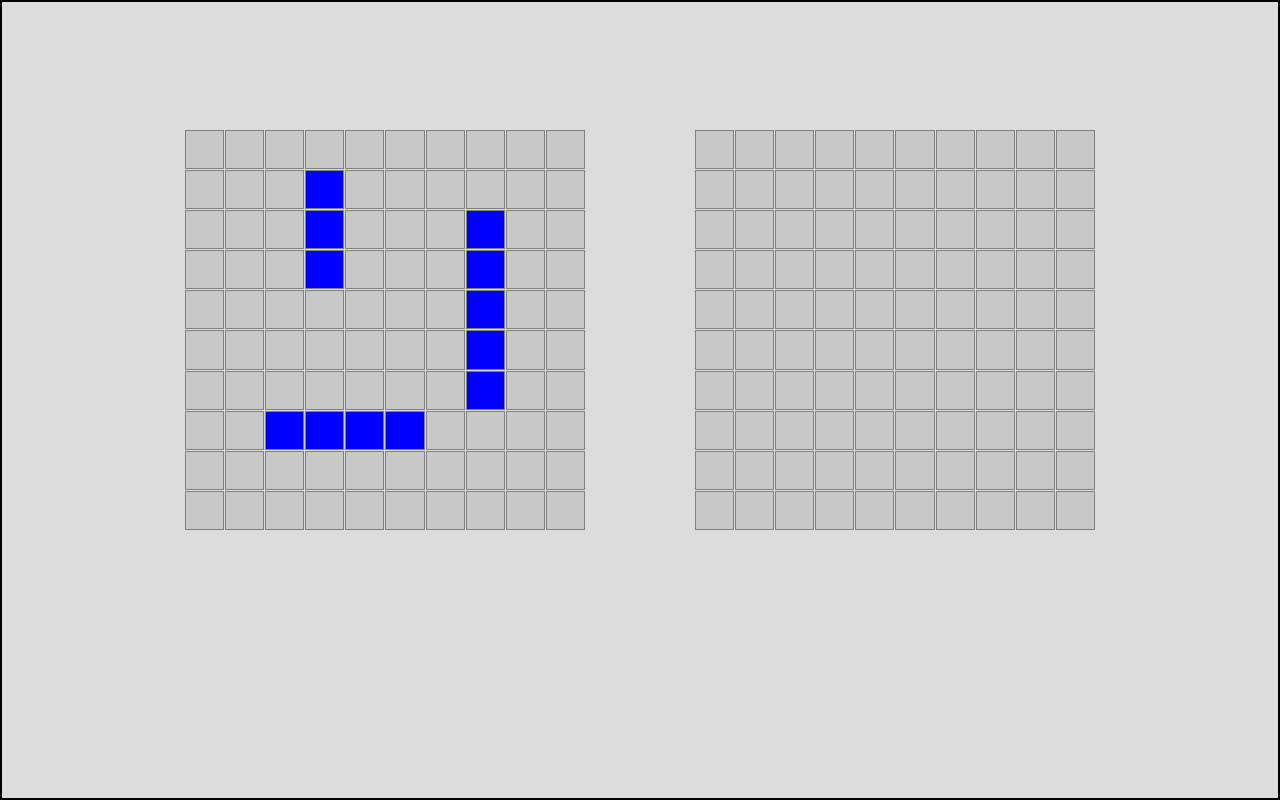
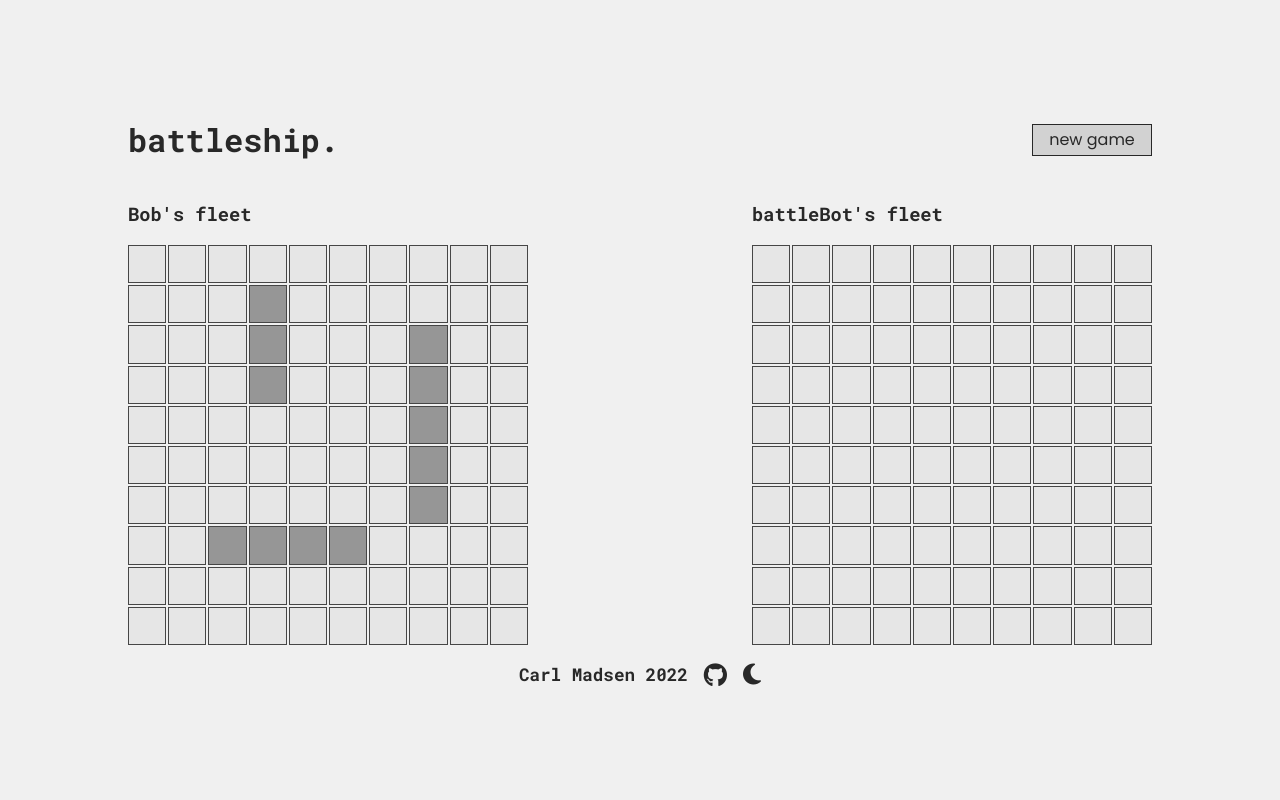
Before and after one commit to elsaepo/odin-battleship, a website built with webpack: page dist/index.html in a window 1280 px wide. Built offline with nearby package versions, Linux system fonts and the light colour scheme.

Commit message:
style boards and structure ui

```diff
--- a/src/index.js
+++ b/src/index.js
@@ -1,5 +1,5 @@
 import './style.css';
-import './modules/domController'
+import './modules/dom/domController'
 
 // import Icon from './icon.png';
 // const myIcon = new Image();
--- a/src/modules/domController.js
+++ b/src/modules/dom/domController.js
@@ -1,20 +1,41 @@
-import Game from './game';
+import Game from '../game';
+import createHeaderBox from './header';
+import createFooterBox from './footer';
 
 const app = document.createElement('div');
 app.id = 'app';
 document.body.appendChild(app);
+const header = createHeaderBox();
+const footer = createFooterBox();
+const gameContainer = document.createElement('div');
+gameContainer.id = 'game-container';
+app.appendChild(header);
+app.appendChild(gameContainer);
+app.appendChild(footer);
 
+//
+//new game creation goes here-ish
+//
 const game = Game();
 game.newGame('Bob', false);
 game.testGame();
-let player1Board = drawBoard(1);
-let player2Board = drawBoard(2);
 
+const player1BoardContainer = drawBoardContainer(game.player1);
+const player2BoardContainer = drawBoardContainer(game.player2);
+gameContainer.append(player1BoardContainer, player2BoardContainer);
 
-app.append(player1Board, player2Board);
+populateBoard(game.player1, player1BoardContainer.querySelector('.board'));
 
-populateBoard(game.player1, player1Board)
-// populateBoard(game.player2, player2Board)
+function drawBoardContainer(player){
+    const boardContainer = document.createElement('div');
+    boardContainer.classList.add('board-container');
+    const playerName = document.createElement('h3');
+    playerName.textContent = `${player.name}'s fleet`;
+    const playerNumber = player === game.player1 ? 1 : 2;
+    const playerBoard = drawBoard(playerNumber);
+    boardContainer.append(playerName, playerBoard);
+    return boardContainer;
+}
 
 // Draw a grid of cells with data attributes for their locations
 function drawBoard(player) {
@@ -28,7 +49,11 @@ function drawBoard(player) {
             cell.dataset.row = row;
             cell.dataset.col = col;
             board.appendChild(cell);
-            if (!player.isAI) cell.addEventListener('click', listenForAttack, false);
+            //
+            // MAY NEED TO REVISE
+            // NEED TO ADD EVENT LISTENERS ONLY FOR OPPOSING PLAYER'S BOARD
+            //
+            if (player === 2) cell.addEventListener('click', listenForAttack, false);
         }
     }
     return board;
--- /dev/null
+++ b/src/modules/dom/footer.js
@@ -0,0 +1,58 @@
+// Footer link and light/dark mode functionality
+function createFooter(){
+    const footerBox = document.createElement("footer");
+    const authorName = document.createElement("p");
+    authorName.classList.add("footer-author");
+    authorName.textContent = "Carl Madsen 2022";
+    const footerLink = document.createElement("a");
+    footerLink.id = "footer-link";
+    footerLink.setAttribute("href", "https://github.com/elsaepo/odin-battleship");
+    const gitHubLogo = document.createElement("i");
+    gitHubLogo.classList.add("fa-brands", "fa-github", "fa-xl", "footer-logo");
+    footerLink.appendChild(gitHubLogo);
+
+    function getTheme() {
+      return localStorage.getItem("theme");
+    }
+
+    function toggleDarkMode() {
+      document.querySelector(":root").classList.toggle("dark");
+      darkModeButton.classList.toggle("fa-moon");
+      darkModeButton.classList.toggle("fa-sun");
+    }
+
+    function toggleDarkStorage() {
+      if (getTheme() === "dark") {
+        localStorage.setItem("theme", "light");
+      } else {
+        localStorage.setItem("theme", "dark");
+      }
+    }
+
+    function isBrowserDarkMode() {
+      return (
+        window.matchMedia &&
+        window.matchMedia("(prefers-color-scheme: dark)").matches
+      );
+    }
+
+    const darkModeButton = document.createElement("i");
+    darkModeButton.id = "footer-dark-mode";
+    darkModeButton.classList.add("fa-solid", "fa-moon", "fa-xl");
+    darkModeButton.addEventListener("mousedown", function () {
+      toggleDarkMode();
+      toggleDarkStorage();
+    });
+
+    if (getTheme() === "dark" || (!getTheme() && isBrowserDarkMode())) {
+      toggleDarkMode();
+    }
+
+    footerBox.appendChild(authorName);
+    footerBox.appendChild(footerLink);
+    footerBox.appendChild(darkModeButton);
+
+    return footerBox;
+}
+
+export default createFooter;
--- /dev/null
+++ b/src/modules/dom/header.js
@@ -0,0 +1,17 @@
+function createHeaderBox(){
+    const header = document.createElement('header');
+    header.id = 'header';
+    const title = document.createElement('h1');
+    title.textContent = 'battleship.';
+
+    const newGameButton = document.createElement('button');
+    newGameButton.classList.add('new-game-button');
+    newGameButton.textContent = 'new game';
+
+    header.appendChild(title);
+    header.appendChild(newGameButton);
+
+    return header;
+}
+
+export default createHeaderBox;
--- a/src/style.css
+++ b/src/style.css
@@ -1,46 +1,178 @@
-*, *::before, *::after {
+@import url("https://fonts.googleapis.com/css2?family=Carter+One&family=Poppins:wght@200;300;400;500;600&family=Roboto+Mono:wght@200;400;700&display=swap");
+
+:root {
+    --header-height: 100px;
+
+    --background-color: rgb(240, 240, 240);
+    --cell-color: rgb(230, 230, 230);
+    --cell-hover-color: rgb(200, 200, 200);
+    --cell-border-color: rgb(70, 70, 70);
+    --ship-color: rgb(150, 150, 150);
+    --hit-color: rgb(206, 134, 134);
+    --miss-color: rgb(161, 216, 161);
+
+    --text-color-main: rgb(40, 40, 40);
+    --text-color-grey: rgb(100, 100, 100);
+
+    --button-color: rgb(210, 210, 210);
+    --button-color-hover: rgb(230, 230, 230);
+    --button-color-active: grey;
+}
+
+:root.dark {
+    --background-color: rgb(30, 30, 30);
+    --cell-color: rgb(40, 40, 40);
+    --cell-hover-color: rgb(70, 70, 70);
+    --cell-border-color: rgb(220, 220, 220);
+    --ship-color: rgb(153, 153, 153);
+    --hit-color: rgb(155, 61, 61);
+    --miss-color: rgb(52, 109, 52);
+
+    --text-color-main: rgb(220, 220, 220);
+    --text-color-grey: rgb(160, 160, 160);
+
+    --button-color: rgb(50, 50, 50);
+    --button-color-hover: rgb(20, 20, 20);
+    --button-color-active: grey;
+}
+
+*,
+*::before,
+*::after {
     box-sizing: border-box;
 }
 
 body {
     margin: 0;
     padding: 0;
-    background-color: rgb(220,220,220);
+    background-color: var(--background-color);
+    font-family: 'Roboto Mono', monospace;
+    color: var(--text-color-main);
 }
 
 #app {
-    padding: 10%;
+    padding: 0 10%;
     width: 100vw;
     height: 100vh;
     display: flex;
-    justify-content: space-around;
-    align-content: center;
-    border: 2px solid black;
+    flex-direction: column;
+    justify-content: center;
 }
 
+/* Header */
+header {
+    display: flex;
+    justify-content: space-between;
+    align-items: center;
+}
+
+header button {
+    height: 32px;
+    width: 120px;
+    font-size: 1rem;
+    padding-bottom: 2px;
+}
+
+button {
+    font-family: 'Poppins', Arial, sans-serif;
+    color: var(--text-color-main);
+    display: flex;
+    justify-content: center;
+    align-items: center;
+    border: 1px solid var(--text-color-main);
+    border-radius: 0;
+    background-color: var(--button-color);
+}
+
+button:active {
+    background-color: var(--button-color-active);
+}
+
+@media (hover: hover) {
+    button:hover {
+        cursor: pointer;
+        border-width: 2px;
+        background-color: var(--button-color-hover);
+    }
+}
+
+
+#game-container {
+    display: flex;
+    justify-content: space-between;
+    align-content: center;
+}
+
+/* Player sections */
+.board-container {
+
+}
+
+
+/* Player boards */
 .board {
     display: grid;
     width: 400px;
     height: 400px;
     grid-template-rows: repeat(10, 1fr);
     grid-template-columns: repeat(10, 1fr);
-    gap: 1px;
+    gap: 2px;
 }
 
 .cell {
     cursor: crosshair;
-    background-color: rgb(200,200,200);
-    border: 1px solid grey;
+    background-color: var(--cell-color);
+    border: 1px solid var(--cell-border-color);
+}
+
+/* Only allow visible hover for opposing player's board */
+@media (hover: hover){
+    .cell:not([data-player='1']):not(.cell-hit):not(.cell-miss):hover{
+        background-color: var(--cell-hover-color);
+    }
 }
 
 .cell-ship {
-    background-color: blue;
+    background-color: var(--ship-color);
 }
 
 .cell-hit {
-    background-color: red;
+    background-color: var(--hit-color);
 }
 
 .cell-miss {
-    background-color: green;
+    background-color: var(--miss-color);
 }
+
+/* Footer */
+footer {
+    display: flex;
+    align-items: center;
+    justify-content: center;
+    text-align: center;
+    gap: 16px;
+    padding: 0 32px;
+}
+
+#footer-link {
+    text-decoration: none;
+}
+
+footer p {
+    font-weight: 600;
+    font-size: 1.1rem;
+}
+
+footer i {
+    color: var(--text-color-main);
+    transition: transform 0.1s ease;
+}
+
+@media (hover: hover) {
+    #footer-link:hover,
+    #footer-dark-mode:hover {
+        cursor: pointer;
+        transform: scale(1.2);
+        transition: transform 0.1s ease;
+    }
+}
```
Also changed, not shown: dist/index.html, dist/main.js.
